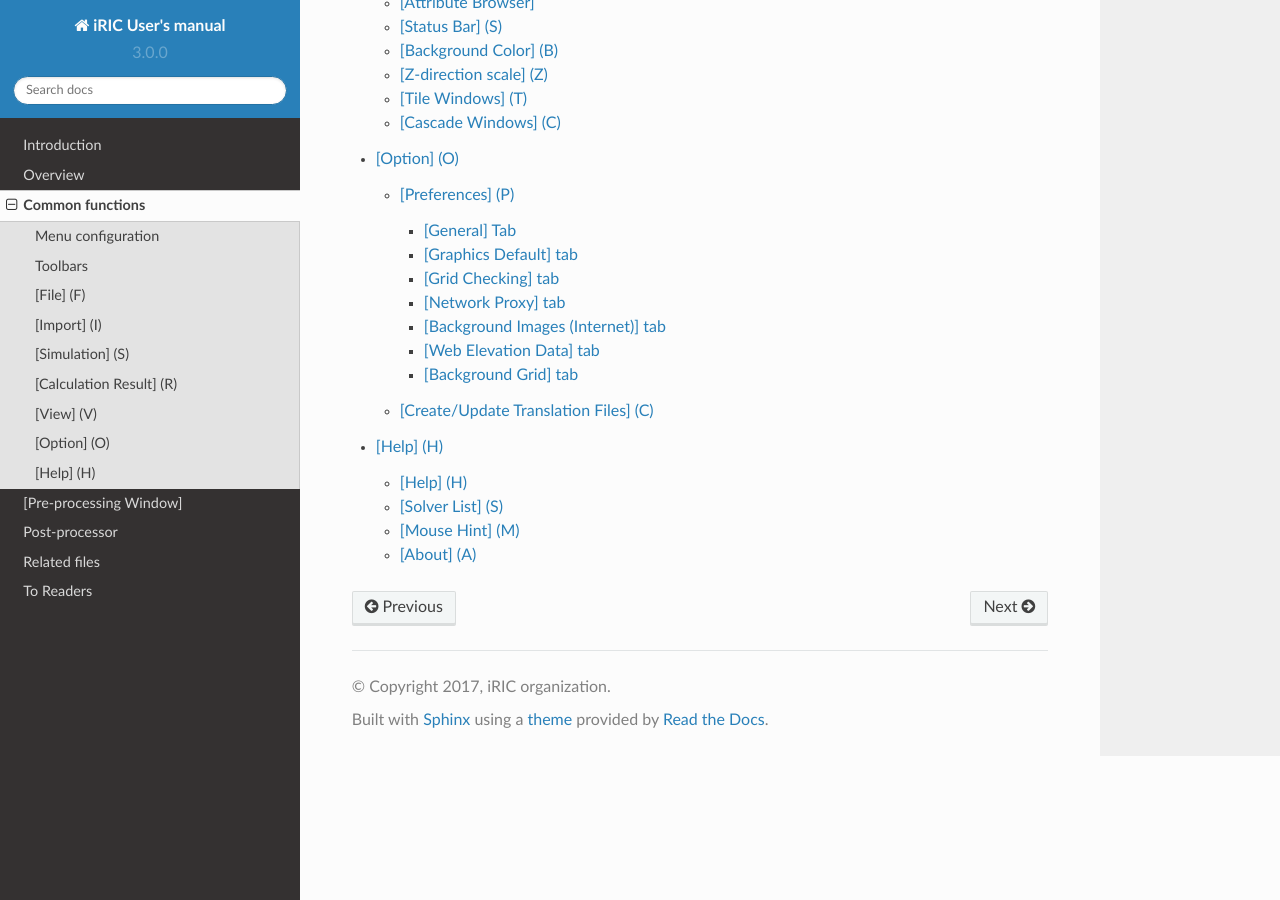
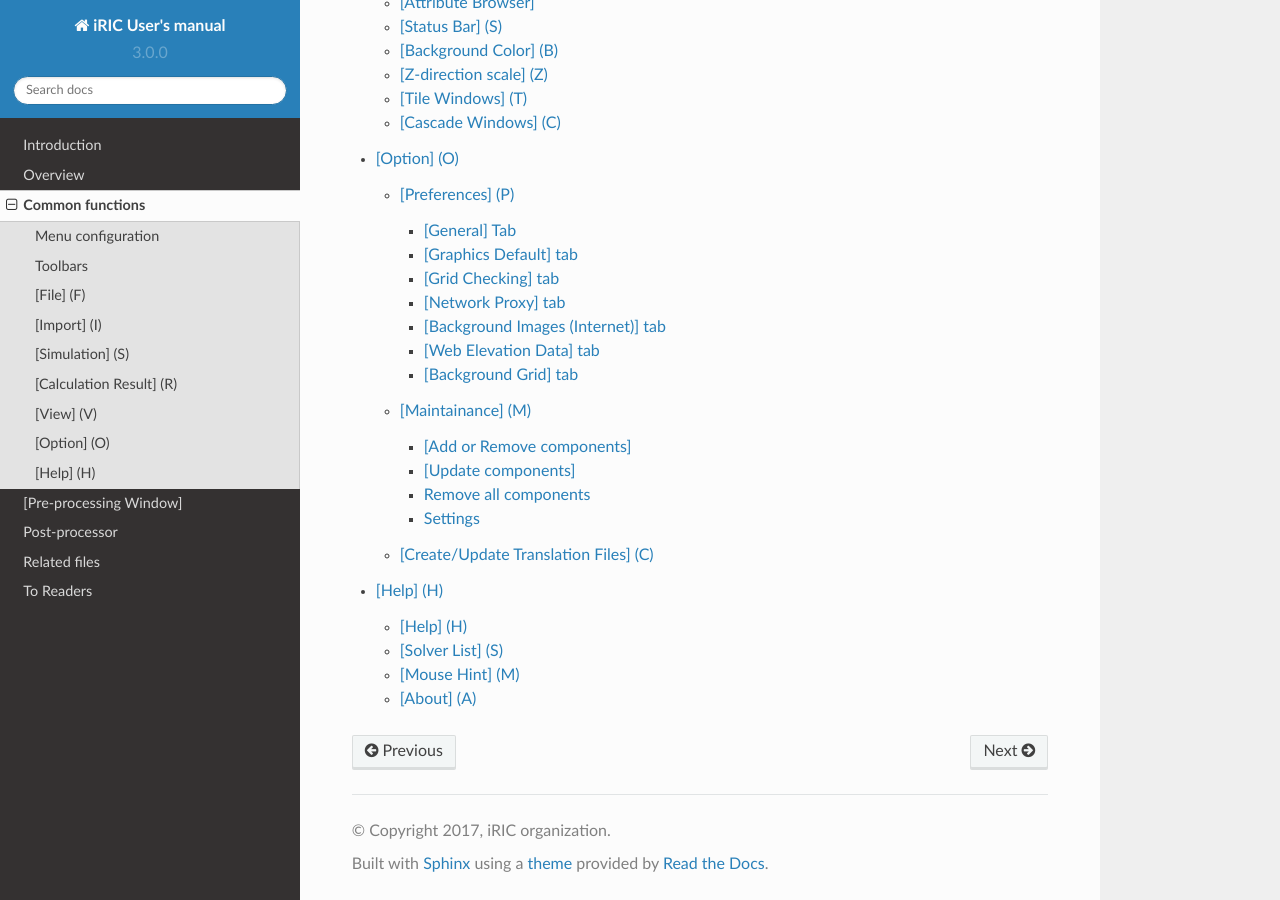
Before and after one commit to i-RIC/gui_user_manual, a Sphinx documentation site: the page built from source/03_common_functions.rst, in a window 1280 px wide and 900 px high, scrolled down 2125 px. Built offline with Sphinx 7.4.7 and the Read the Docs theme 2.0.0, drawn with Linux system fonts in a browser that asks for light colours; some of the changed lines change nothing that is shown.

Commit message:
Description about iRIC Maintainance is added.

```diff
--- /dev/null
+++ b/source/03/09_02_maintainance.rst
@@ -0,0 +1,102 @@
+[Maintainance] (M)
+============================
+
+Shows Maintainance menu about iRIC GUI and Solvers launched from iRIC.
+
+When you select [Maintainance], dialog in
+:numref:`image_maintainance_warning` is shown.
+「iRICを閉じて iRIC Maintainance を起動」ボタンを押すと、
+iRIC GUI が終了して、
+:numref:`image_maintainance_main` に示す iRIC メンテナンスが起動します。
+
+.. _image_maintainance_warning:
+
+.. figure:: images/maintainance_warning.png
+
+   [Warning] dialog about launching [iRIC Maintainance]
+
+.. _image_maintainance_main:
+
+.. figure:: images/maintainance_main.png
+
+   iRIC Maintainance main dialog
+
+Function about iRIC Maintainance is described in the following subsections.
+
+[Add or Remove components]
+------------------------------
+
+Add or remove components like iRIC GUI, solvers launched from iRIC GUI, etc.
+
+When you check on the radio button next to [Add or Remove components] and
+click on [Next], page in
+:numref:`image_maintainance_add_delete_select_comps` is shown.
+
+* Check on the checkbox next to the component you want to add
+* Check off the checkbox next to the component you want to remove
+
+After doing the operation above, click on [Next], then [Update] button,
+to add or remove components.
+
+.. _image_maintainance_add_delete_select_comps:
+
+.. figure:: images/maintainance_add_delete_select_comps.png
+
+   Page to select components to add or remove
+
+[Update components]
+-----------------------
+
+Update components like iRIC GUI, solvers launched from iRIC GUI, etc.
+
+When you check on the radio button next to [Update components] and
+click on [Next], downloading the information about component updates
+starts.
+
+If there is not update, message is shown like in
+`image_maintainance_update_nodata`.
+
+.. _image_maintainance_update_nodata:
+
+.. figure:: images/maintainance_update_nodata.png
+
+   Page with message when there is no component update
+
+If there are updates available, dialog in
+:numref:`image_maintainance_update_select_comps` is shown.
+Check on the checkboxes next to components you want to update,
+click on [Next], then [Update] button, to update components.
+
+.. _image_maintainance_update_select_comps:
+
+.. figure:: images/maintainance_update_select_comps.png
+
+   Page to select components to update
+
+Remove all components
+------------------------------
+
+Remove all the components related to iRIC.
+
+Dialog in :numref:`image_maintainance_uninstall` is shown.
+When you click on [Uninstall] button, all components are removed.
+
+.. _image_maintainance_uninstall:
+
+.. figure:: images/maintainance_uninstall.png
+
+   Page to uninstall
+
+Settings
+----------
+
+Edit settings about iRIC Maintainance.
+
+Dialog in :numref:`image_maintainance_setting` is shown.
+Edit the setting to match your environment, and click on [OK].
+
+.. _image_maintainance_setting:
+
+.. figure:: images/maintainance_setting.png
+
+   [Setting] dialog
--- a/source/03/09_option.rst
+++ b/source/03/09_option.rst
@@ -8,4 +8,5 @@
    :maxdepth: 2
 
    09_01_preference
+   09_02_maintainance
    09_03_translation
```
Also changed, not shown: source/03/images/maintainance_add_delete_select_comps.png (added), source/03/images/maintainance_main.png (added), source/03/images/maintainance_setting.png (added), source/03/images/maintainance_uninstall.png (added), source/03/images/maintainance_update_nodata.png (added), source/03/images/maintainance_update_select_comps.png (added), source/03/images/maintainance_warning.png (added).
